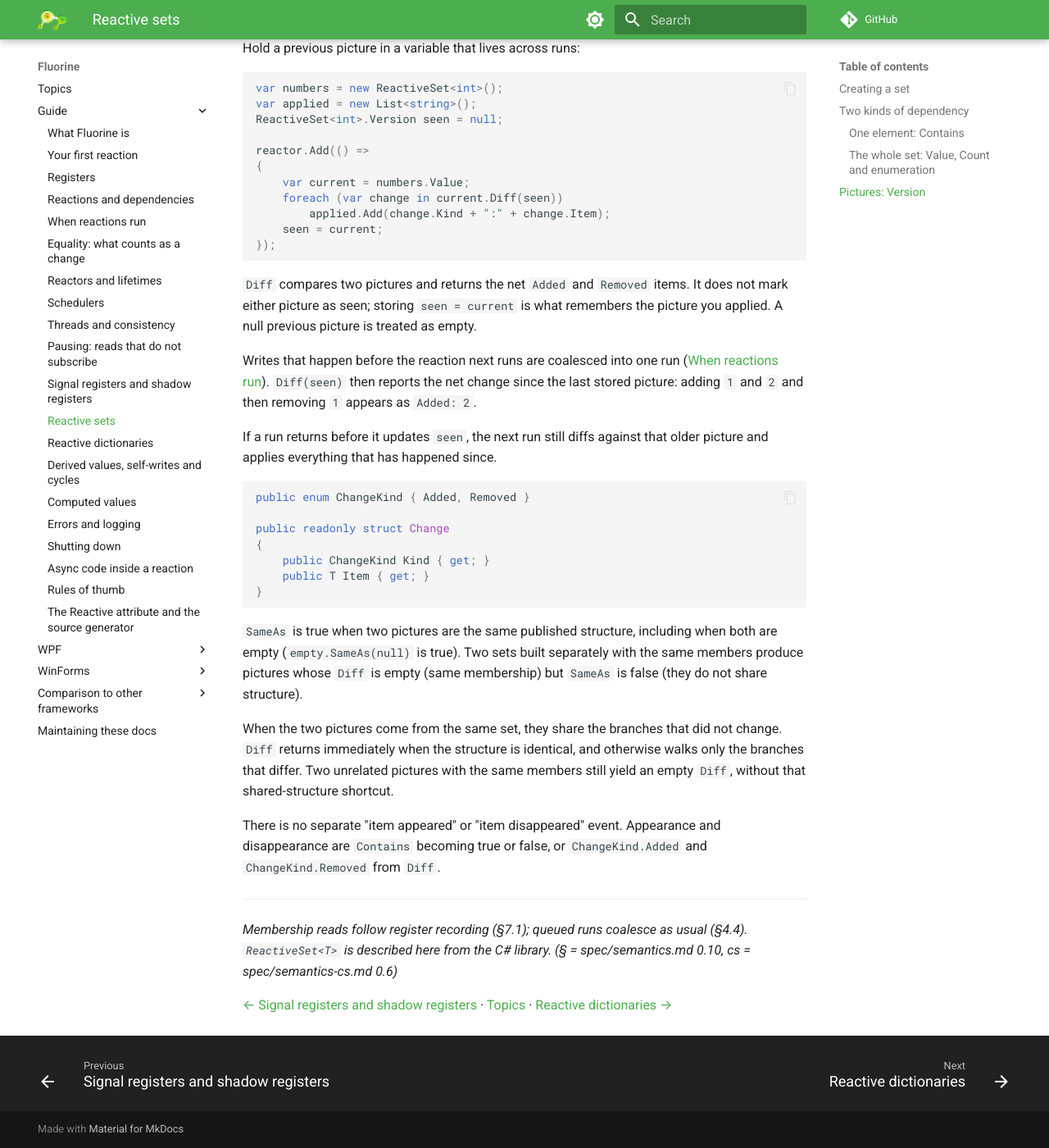
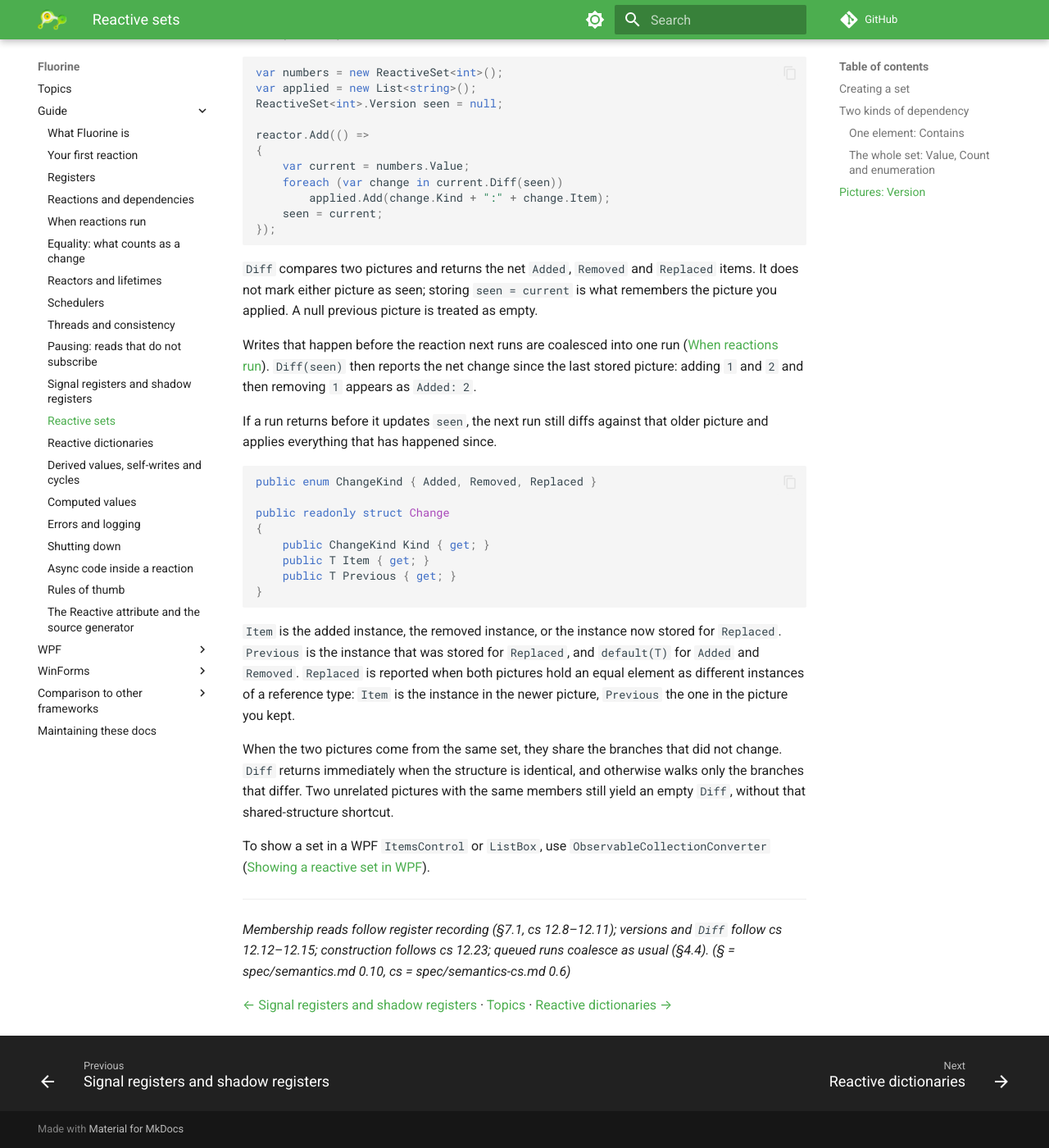
Before and after one commit to flintvane/fluorine, an MkDocs documentation site: the page built from docs/topics/reactive-sets.md, in a window 1280 px wide and 1400 px high, scrolled down 2370 px. Shown: the whole window at 82% size. Built offline with MkDocs 1.6.1 and Material for MkDocs 9.7.7, drawn with Linux system fonts in a browser that asks for light colours; comment, search, counter and statistics services are not loaded; some of the changed text lies outside the part shown.

Commit message:
docs: sync reactive sets and dictionaries with cs 12
Versions are compared with Diff only. Set Diff reports Replaced when both pictures hold different instances of an equal reference-type element. Constructor examples no longer discuss duplicate initial contents. Footers now point at cs 12.

````diff
--- a/docs/topics/reactive-sets.md
+++ b/docs/topics/reactive-sets.md
@@ -11,7 +11,7 @@ public ReactiveSet<string> Tags = new ReactiveSet<string>();
 public ReactiveSet<string>.Version TagValues => Tags.Value;
 ```
 
-`Tags` is where you call `Add`, `Remove`, `Clear` and `Contains`. `TagValues` (or any other read of `Value`) is the picture you enumerate or pass to `Diff` and `SameAs`.
+`Tags` is where you call `Add`, `Remove`, `Clear` and `Contains`. `TagValues` (or any other read of `Value`) is the picture you enumerate or pass to `Diff`.
 
 `ReactiveSet<T>` derives from `Register` and implements `IEnumerable<T>`. Creating one does not need a scheduler.
 
@@ -19,14 +19,14 @@ public ReactiveSet<string>.Version TagValues => Tags.Value;
 
 ```csharp
 var empty = new ReactiveSet<int>();
-var seeds = new ReactiveSet<int>(new[] { 1, 2, 2, 3 });   // three members
+var seeds = new ReactiveSet<int>(new[] { 1, 2, 3 });
 var names = new ReactiveSet<string>(StringComparer.OrdinalIgnoreCase);
 var mixed = new ReactiveSet<string>(
     new[] { "Ada", "Byron" }, StringComparer.OrdinalIgnoreCase);
 ```
 
 - `new ReactiveSet<T>()` starts empty and uses `EqualityComparer<T>.Default`.
-- The constructor that takes `IEnumerable<T>` keeps distinct items according to that comparer. A null sequence throws `ArgumentNullException`.
+- The constructor that takes `IEnumerable<T>` stores those items. A null sequence throws `ArgumentNullException`.
 - `Comparer` returns the comparer the set was created with.
 - Membership uses that comparer's `Equals` and `GetHashCode`. Hash codes must stay stable while an element is in the set.
 - A null element is a valid member when `T` can be null.
@@ -82,7 +82,6 @@ public sealed class Version : IEnumerable<T>
 {
     public int Count { get; }
     public bool Contains(T item);
-    public bool SameAs(Version other);
     public Change[] Diff(Version previous);
 }
 ```
@@ -103,30 +102,31 @@ reactor.Add(() =>
 });
 ```
 
-`Diff` compares two pictures and returns the net `Added` and `Removed` items. It does not mark either picture as seen; storing `seen = current` is what remembers the picture you applied. A null previous picture is treated as empty.
+`Diff` compares two pictures and returns the net `Added`, `Removed` and `Replaced` items. It does not mark either picture as seen; storing `seen = current` is what remembers the picture you applied. A null previous picture is treated as empty.
 
 Writes that happen before the reaction next runs are coalesced into one run ([When reactions run](when-reactions-run.md)). `Diff(seen)` then reports the net change since the last stored picture: adding `1` and `2` and then removing `1` appears as `Added: 2`.
 
 If a run returns before it updates `seen`, the next run still diffs against that older picture and applies everything that has happened since.
 
 ```csharp
-public enum ChangeKind { Added, Removed }
+public enum ChangeKind { Added, Removed, Replaced }
 
 public readonly struct Change
 {
     public ChangeKind Kind { get; }
     public T Item { get; }
+    public T Previous { get; }
 }
 ```
 
-`SameAs` is true when two pictures are the same published structure, including when both are empty (`empty.SameAs(null)` is true). Two sets built separately with the same members produce pictures whose `Diff` is empty (same membership) but `SameAs` is false (they do not share structure).
+`Item` is the added instance, the removed instance, or the instance now stored for `Replaced`. `Previous` is the instance that was stored for `Replaced`, and `default(T)` for `Added` and `Removed`. `Replaced` is reported when both pictures hold an equal element as different instances of a reference type: `Item` is the instance in the newer picture, `Previous` the one in the picture you kept.
 
 When the two pictures come from the same set, they share the branches that did not change. `Diff` returns immediately when the structure is identical, and otherwise walks only the branches that differ. Two unrelated pictures with the same members still yield an empty `Diff`, without that shared-structure shortcut.
 
-There is no separate "item appeared" or "item disappeared" event. Appearance and disappearance are `Contains` becoming true or false, or `ChangeKind.Added` and `ChangeKind.Removed` from `Diff`.
+To show a set in a WPF `ItemsControl` or `ListBox`, use `ObservableCollectionConverter` ([Showing a reactive set in WPF](observable-collections.md)).
 
 ---
 
-*Membership reads follow register recording (§7.1); queued runs coalesce as usual (§4.4). `ReactiveSet<T>` is described here from the C# library. (§ = spec/semantics.md 0.10, cs = spec/semantics-cs.md 0.6)*
+*Membership reads follow register recording (§7.1, cs 12.8–12.11); versions and `Diff` follow cs 12.12–12.15; construction follows cs 12.23; queued runs coalesce as usual (§4.4). (§ = spec/semantics.md 0.10, cs = spec/semantics-cs.md 0.6)*
 
 [← Signal registers and shadow registers](signal-registers.md) · [Topics](../index.md) · [Reactive dictionaries →](reactive-dictionaries.md)
````
Also changed, not shown: docs/topics/reactive-dictionaries.md (+4 -8 lines).
